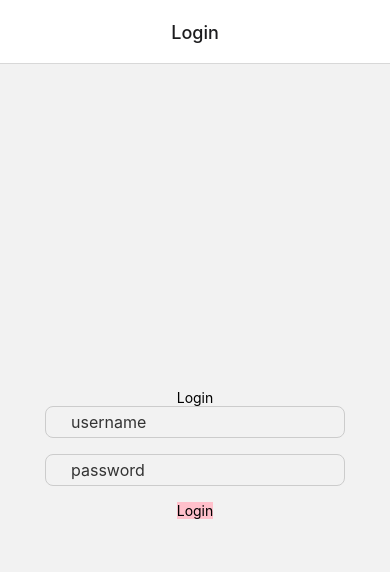
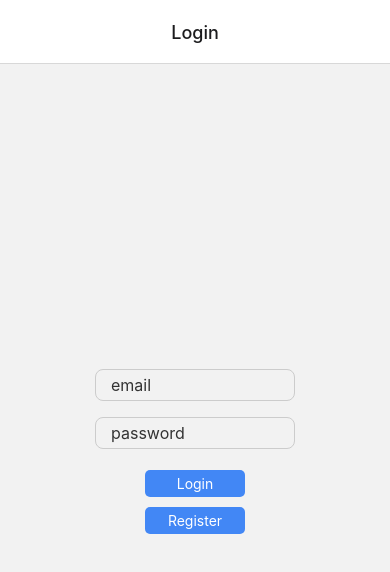
Before and after one commit to ascaryaaa/react-native-authentication-authorization, a React Native app: screen /Login in a window 390 px wide. Shown: the top 572 px of the page. Built offline with nearby package versions, Linux system fonts and the light colour scheme.

Commit message:
Added Firebase Authentication Functions: Login and Registration Handlers

```diff
--- a/helpers/firebase.js
+++ b/helpers/firebase.js
@@ -1,6 +1,5 @@
 // Import the functions you need from the SDKs you need
 import { initializeApp } from "firebase/app";
-import { getAnalytics } from "firebase/analytics";
 import { getAuth } from 'firebase/auth';
 // TODO: Add SDKs for Firebase products that you want to use
 // https://firebase.google.com/docs/web/setup#available-libraries
@@ -18,6 +17,5 @@ const firebaseConfig = {
 };
 
 // Initialize Firebase
-export const app = initializeApp(firebaseConfig);
-export const analytics = getAnalytics(app);
-export const FIREBASE_AUTH = getAuth(app);
+export const FIREBASE_APP = initializeApp(firebaseConfig);
+export const FIREBASE_AUTH = getAuth(FIREBASE_APP);
--- a/screens/Login.js
+++ b/screens/Login.js
@@ -1,17 +1,37 @@
 import { View, Text, StyleSheet, TextInput, TouchableOpacity } from "react-native"
 import { useState } from "react"
+import { createUserWithEmailAndPassword, signInWithEmailAndPassword } from "firebase/auth";
+import { FIREBASE_APP, FIREBASE_AUTH } from "../helpers/firebase";
 
 const Login = () => {
+    const auth=FIREBASE_AUTH
     const [email, setEmail] = useState('')
     const [password, setPassword] = useState('')
 
+    const handleLogin = async () => {
+        try {
+            const response = await signInWithEmailAndPassword(auth, email, password)
+                .then(res => console.log(res))
+                .catch(err => console.log(err));
+        } catch (error) {
+
+        }
+    }
+
+    const handleRegister = async() => {
+        try {
+            const response = await createUserWithEmailAndPassword(auth, email, password)
+            console.log(response)
+        } catch(error) {
+            console.log(error)
+        }
+    }
+
     return (
         <View style={styles.container}>
-            <Text>Login</Text>
             <TextInput
                 style={styles.input}
-                placeholder="username"
-                secureTextEntry
+                placeholder="email"
                 value={email}
                 onChangeText={setEmail}
             />
@@ -21,8 +41,11 @@ const Login = () => {
                 value={password}
                 onChangeText={setPassword}
             />
-            <TouchableOpacity style={styles.buttonLogin}>
-                <Text>Login</Text>
+            <TouchableOpacity title='login' style={styles.button} onPress={handleLogin}>
+                <Text style={{color:'white'}} >Login</Text>
+            </TouchableOpacity>
+            <TouchableOpacity title='register' style={styles.button} onPress={handleRegister}>
+                <Text style={{color:'white'}} >Register</Text>
             </TouchableOpacity>
         </View>
     )
@@ -39,13 +62,22 @@ const styles = StyleSheet.create({
         borderColor: '#ccc',
         borderRadius: 8,
         paddingVertical: 5,
-        paddingHorizontal: 25,
+        paddingHorizontal: 15,
         marginBottom: 16,
         fontSize: 16,
         color: '#333',
+        width: 200,
+        justifyContent: 'center',
+        alignItems: 'center'
     },
-    buttonLogin: {
-        backgroundColor: 'pink',
+    button: {
+        backgroundColor: '#4287f5',
+        padding: 5,
+        paddingHorizontal: 15,
+        borderRadius: 5,
+        width: 100,
+        alignItems: 'center',
+        margin: 5,
     }
 });
 
```
